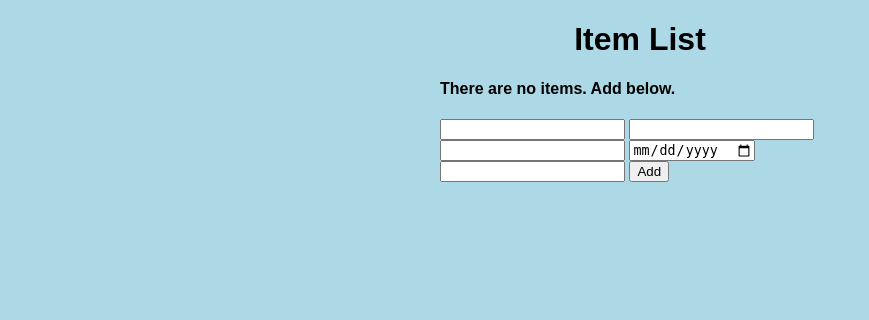
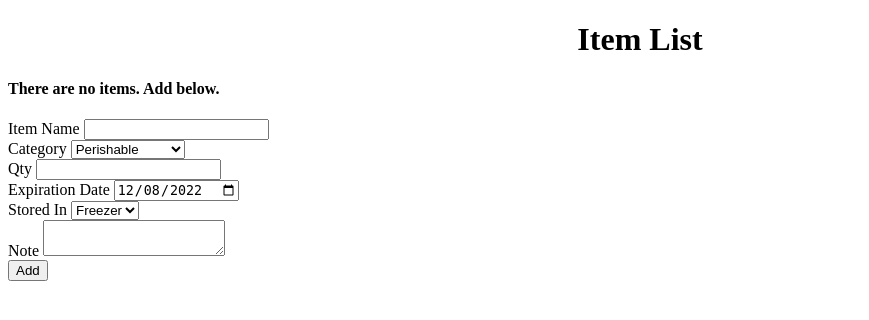
Before and after one commit to jilyan-dy/food_tracker, a Flask app: page /items in a window 1280 px wide. Shown: the top 320 px of the page, without its empty margins (0-869 px from the left). Run offline with Flask 2, Linux system fonts and the light colour scheme; the visitor is signed in with stand-in values (Sample User, id 1); data that the repository does not hold is empty; some libraries are stand-ins or nearby versions.

Commit message:
fixed item adding function

```diff
--- a/app.py
+++ b/app.py
@@ -4,7 +4,7 @@ from flask import Flask, render_template, request, redirect, flash
 from flask_sqlalchemy import SQLAlchemy
 from flask_login import UserMixin, login_user, LoginManager, login_required, logout_user
 from werkzeug.security import generate_password_hash, check_password_hash
-from webforms import LoginForm, UserForm
+from webforms import LoginForm, UserForm, ItemForm
 
 
 app = Flask(__name__)
@@ -85,14 +85,18 @@ def add_user():
 				username=form.username.data,
 				email=form.email.data,
 				password=form.password.data)
-			db.session.add(user)
-			db.session.commit()
 
-			a = Users.query.filter_by(username=form.username.data).first()
-			print(a.password_hash)
-			print("User Added Successfully!")
+			try:
+				db.session.add(user)
+				db.session.commit()
 
-			return redirect('/login')
+				print("User Added Successfully!")
+
+				return redirect('/login')
+
+			except Exception as e:
+				# return str(e)
+				return "There was an issue adding your info. Please try again."
 
 		else:
 			print("User Already Exists")
@@ -133,33 +137,44 @@ def logout():
 @app.route('/items', methods=['POST', 'GET'])
 @login_required
 def add_item():
-	if request.method == 'POST':
-		item_name = request.form['name']
-		item_category = request.form['category']
-		item_quantity = request.form['quantity']
-		item_date_expire = request.form['date_expire']
-		if item_date_expire == "":
-			item_date_expire = datetime.now().date()
-		item_location = request.form['location']
-		new_item = Item(
-			name=item_name,
-			category=item_category,
-			quantity=item_quantity,
-			date_expire=item_date_expire,
-			location=item_location)
+	form = ItemForm()
+	if form.validate_on_submit():
+		valid_info = Item.query.filter(Item.name == form.name.data).first()
+		if valid_info is None:
+			item = Item(
+				name=form.name.data,
+				category=form.category.data,
+				quantity=form.quantity.data,
+				date_expire=form.date_expire.data,
+				location=form.location.data,
+				note=form.note.data)
+			try:
+				db.session.add(item)
+				db.session.commit()
 
-		try:
-			db.session.add(new_item)
-			db.session.commit()
-			return redirect('/items')
-		except Exception as e:
-			# return str(e)
-			# return new_item.__str__()
-			return "There was an issue with adding your item."
+				print("Item Added Successfully!")
 
-	else:
-		items = Item.query.order_by(Item.date_expire).all()
-		return render_template('item_list.html', items=items)
+				return redirect('/items')
+
+			except Exception as e:
+				# return str(e)
+				return "There was an issue with adding your item."
+
+		else:
+			print("Item Already Exists. Consider updating exiting item")
+
+		form.name.data = ''
+		form.category.data = ''
+		form.quantity.data = ''
+		form.location.data = ''
+		form.note.data = ''
+
+	items = Item.query.order_by(Item.date_expire).all()
+
+	return render_template(
+		"item_list.html",
+		form=form,
+		items=items)
 
 
 @app.route('/delete/<int:id>')
--- a/static/css/main.css
+++ b/static/css/main.css
@@ -1,4 +1,4 @@
-body, html {
+/* body, html {
     margin: 0;
     font-family: sans-serif;
     background-color: lightblue;
@@ -33,4 +33,4 @@ td {
 
 #content {
     width: 70%;
-}
+} */
--- a/templates/item_list.html
+++ b/templates/item_list.html
@@ -39,16 +39,30 @@
 	</table>
 	{% endif %}
 
-	<div class="form">
-		<form action="/" method="POST">
-			<input type="text" name="name" id="name">
-			<input type="text" name="category" id="category">
-			<input type="number" name="quantity" id="quantity">
-			<input type="date" name="date_expire" id="date_expire">
-			<input type="text" name="location" id="location">
-			<input type="submit" value="Add">
-		</form>
-	</div>
+	<form method = "POST">
+		<!-- generates token -->
+		{{ form.hidden_tag() }}
+
+		{{ form.name.label }}
+		{{ form.name() }}
+		<br/>
+		{{ form.category.label }}
+		{{ form.category() }}
+		<br/>
+		{{ form.quantity.label }}
+		{{ form.quantity() }}
+		<br/>
+		{{ form.date_expire.label }}
+		{{ form.date_expire() }}
+		<br/>
+		{{ form.location.label }}
+		{{ form.location() }}
+		<br/>
+		{{ form.note.label }}
+		{{ form.note() }}
+		<br/>
+		{{ form.submit() }}
+	</form>
 
 </div>
 {% endblock %}
--- a/webforms.py
+++ b/webforms.py
@@ -1,7 +1,15 @@
+from datetime import datetime, timedelta
 from flask_wtf import FlaskForm
-from wtforms import StringField, SubmitField, PasswordField
+from wtforms import (
+	StringField, IntegerField, DateField,
+	PasswordField, SubmitField, SelectField)
 from wtforms.fields.html5 import EmailField
 from wtforms.validators import DataRequired, Email, EqualTo
+from flask_ckeditor import CKEditorField
+
+
+CATEGORY_CHOICES = ["Perishable", "Non Perishable", "Condiments"]
+LOCATION_CHOICES = ["Freezer", "Fridge", "Kitchen", "Cabinet"]
 
 
 # Add User Form
@@ -15,8 +23,25 @@ class UserForm(FlaskForm):
 	submit = SubmitField("Sign Up")
 
 
-# Create Login Form
+# Login Form
 class LoginForm(FlaskForm):
 	username = StringField("Username", validators=[DataRequired()])
 	password = PasswordField("Password", validators=[DataRequired()])
 	submit = SubmitField("Login")
+
+
+# Add item form
+class ItemForm(FlaskForm):
+	name = StringField("Item Name", validators=[DataRequired()])
+	category = SelectField("Category", validators=[DataRequired()], choices=CATEGORY_CHOICES)
+	quantity = IntegerField("Qty", validators=[DataRequired()])
+	date_expire = DateField(
+		"Expiration Date",
+		validators=[DataRequired()],
+		default=datetime.now().date() + timedelta(days=14))
+	location = SelectField(
+		"Stored In",
+		validators=[DataRequired()],
+		choices=LOCATION_CHOICES)
+	note = CKEditorField("Note")
+	submit = SubmitField("Add")
```
